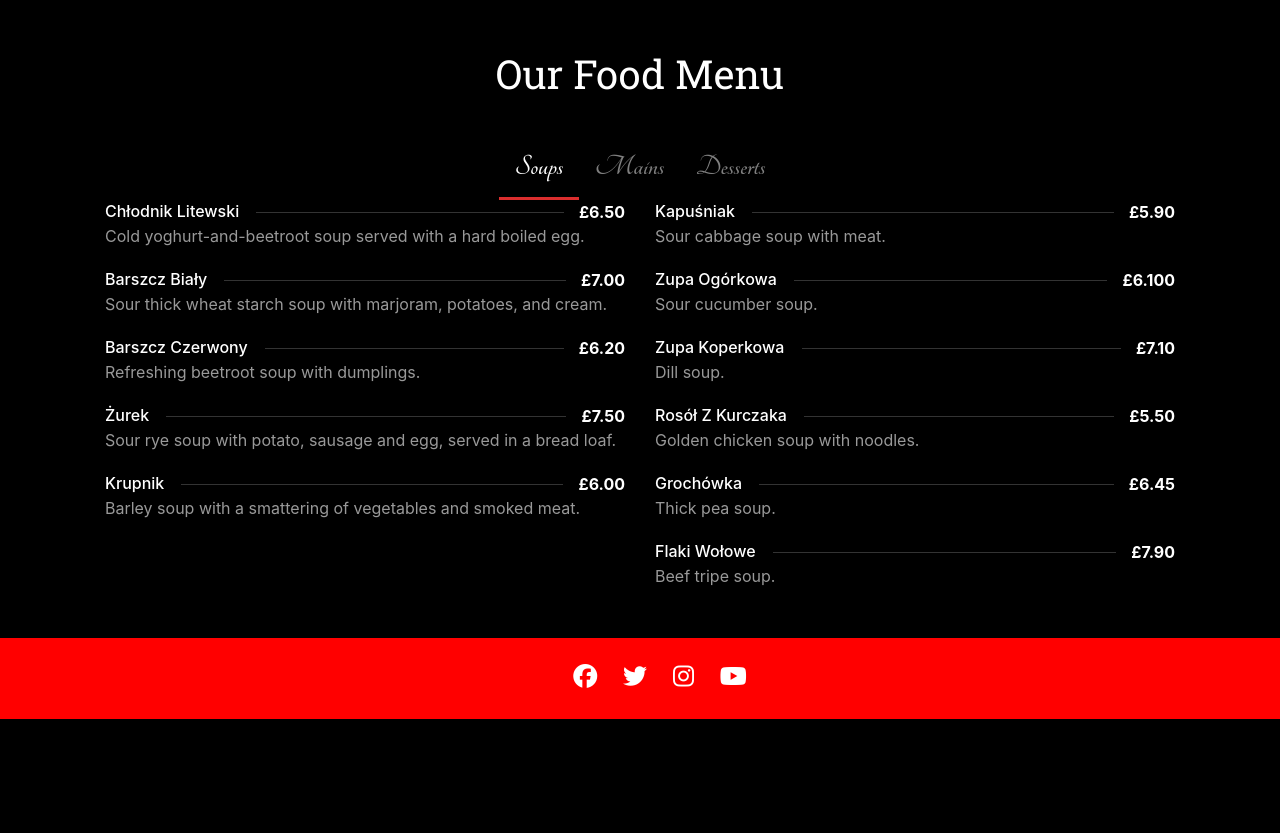
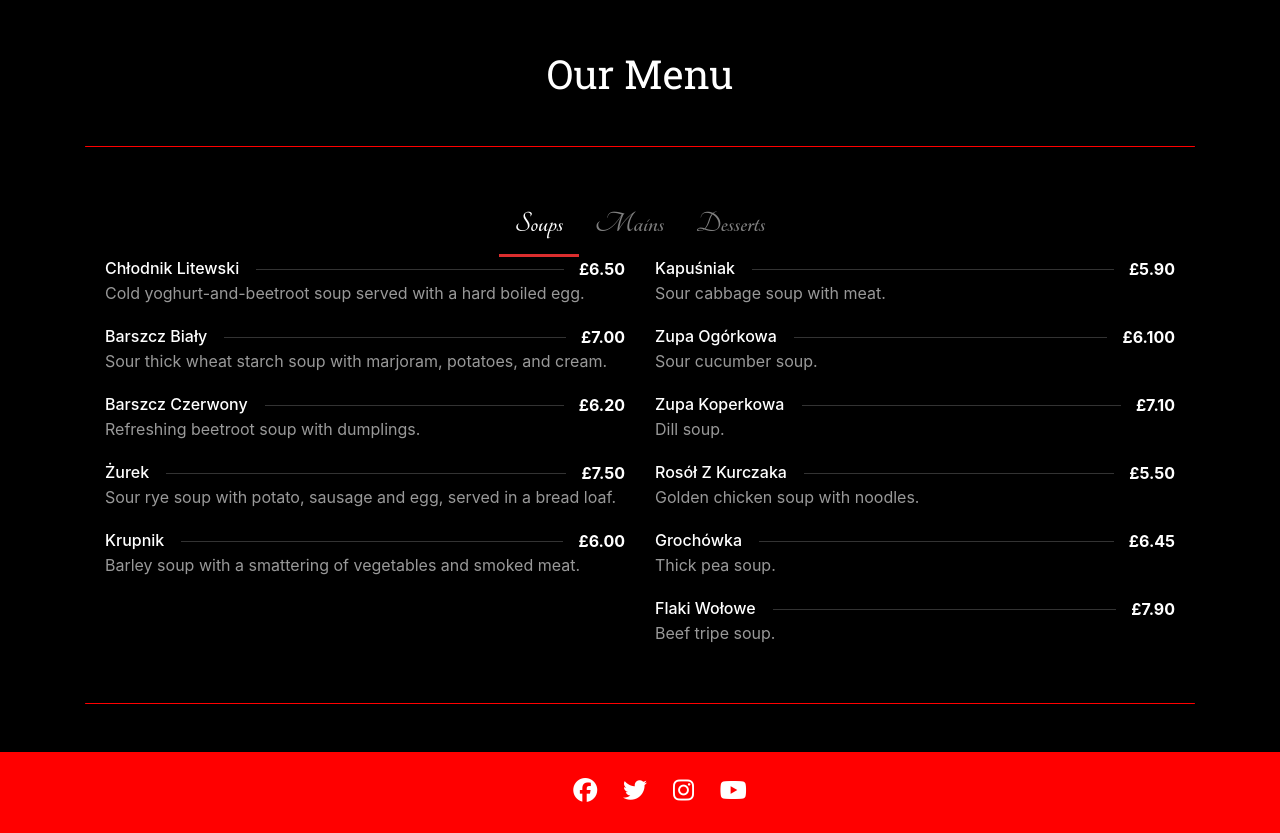
Before and after one commit to OlgaJ1989/taste-of-poland, a Django app: page /menu/ in a window 1280 px wide. Shown: the part 98-931 px from the top of the page. Before the commit the page ends 817 px from the top, so only its background shows below. Run offline with Django 3.2, Linux system fonts and the light colour scheme; some libraries are stand-ins or nearby versions.

Commit message:
Add more styling to the Menu

```diff
--- a/templates/menu.html
+++ b/templates/menu.html
@@ -4,13 +4,13 @@
 
 <div class="container menu-container">
     <div class="center-title">
-        <h2 class="text-white text-center">Our Food Menu</h2>
+        <h2 class="text-white text-center">Our Menu</h2>
     </div>
+    <hr class="rounded mt-5">
     <div class="food-menu-card">
         <div>
-
             <!-- Nav tabs -->
-            <ul class="nav  tabs-menu-nav justify-content-center mb30" role="tablist">
+            <ul class="nav tabs-menu-nav justify-content-center mb30" role="tablist">
                 <li class="nav-item" role="presentation"><a class="nav-link active show" href="#breakfast"
                         aria-controls="breakfast" role="tab" data-toggle="tab" aria-selected="true">Soups</a></li>
                 <li class="nav-item" role="presentation"><a class="nav-link" href="#lunch" aria-controls="lunch"
@@ -18,7 +18,6 @@
                 <li class="nav-item" role="presentation"><a class="nav-link" href="#dinner" aria-controls="dinner"
                         role="tab" data-toggle="tab" aria-selected="false">Desserts</a></li>
             </ul>
-
             <!-- Tab panes -->
             <div class="tab-content">
                 <div role="tabpanel" class="tab-pane fade active show" id="breakfast">
@@ -427,6 +426,8 @@
             </div>
         </div>
     </div>
+    <hr class="rounded mt-2 mb-5">
 </div>
 
+
 {% endblock %}
```
